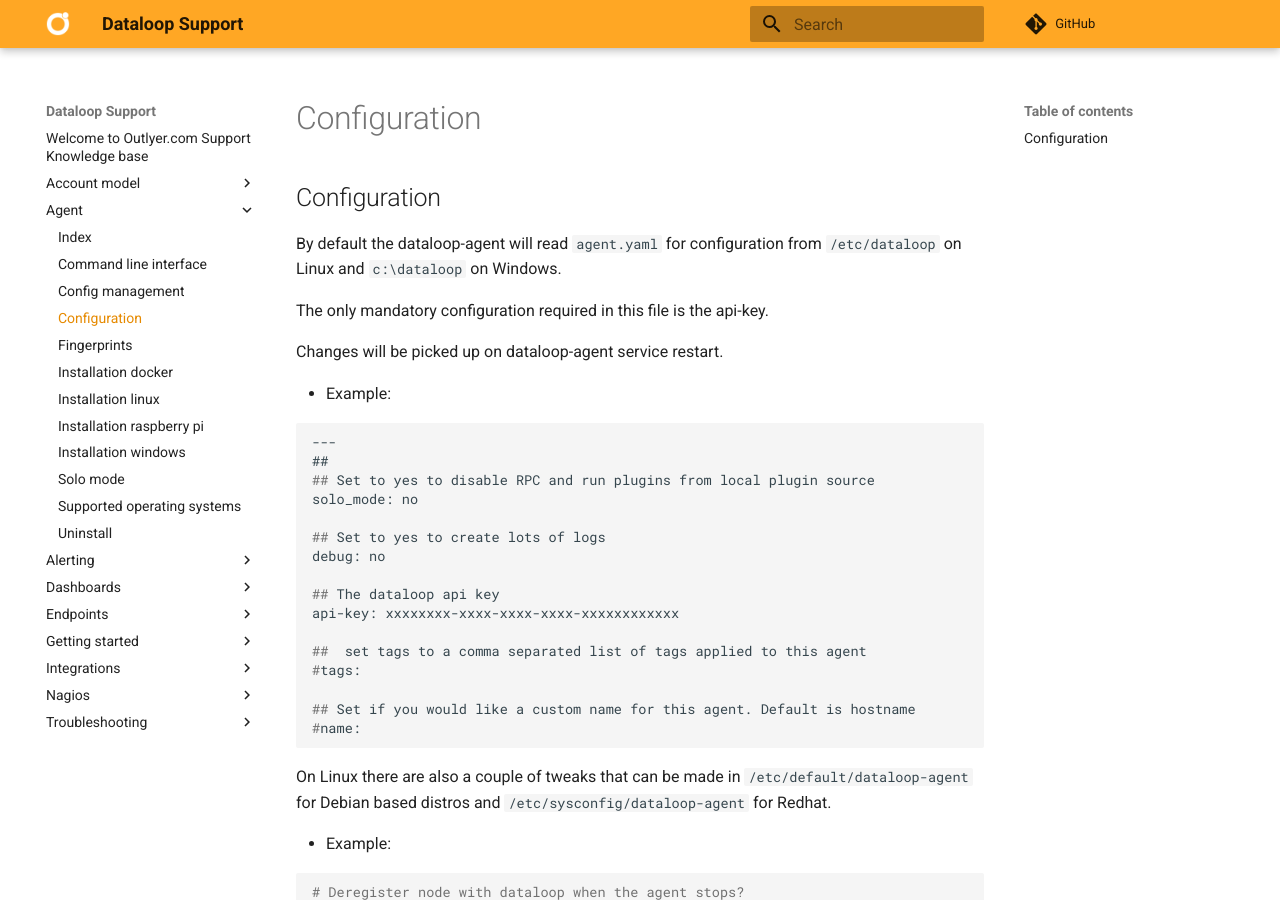
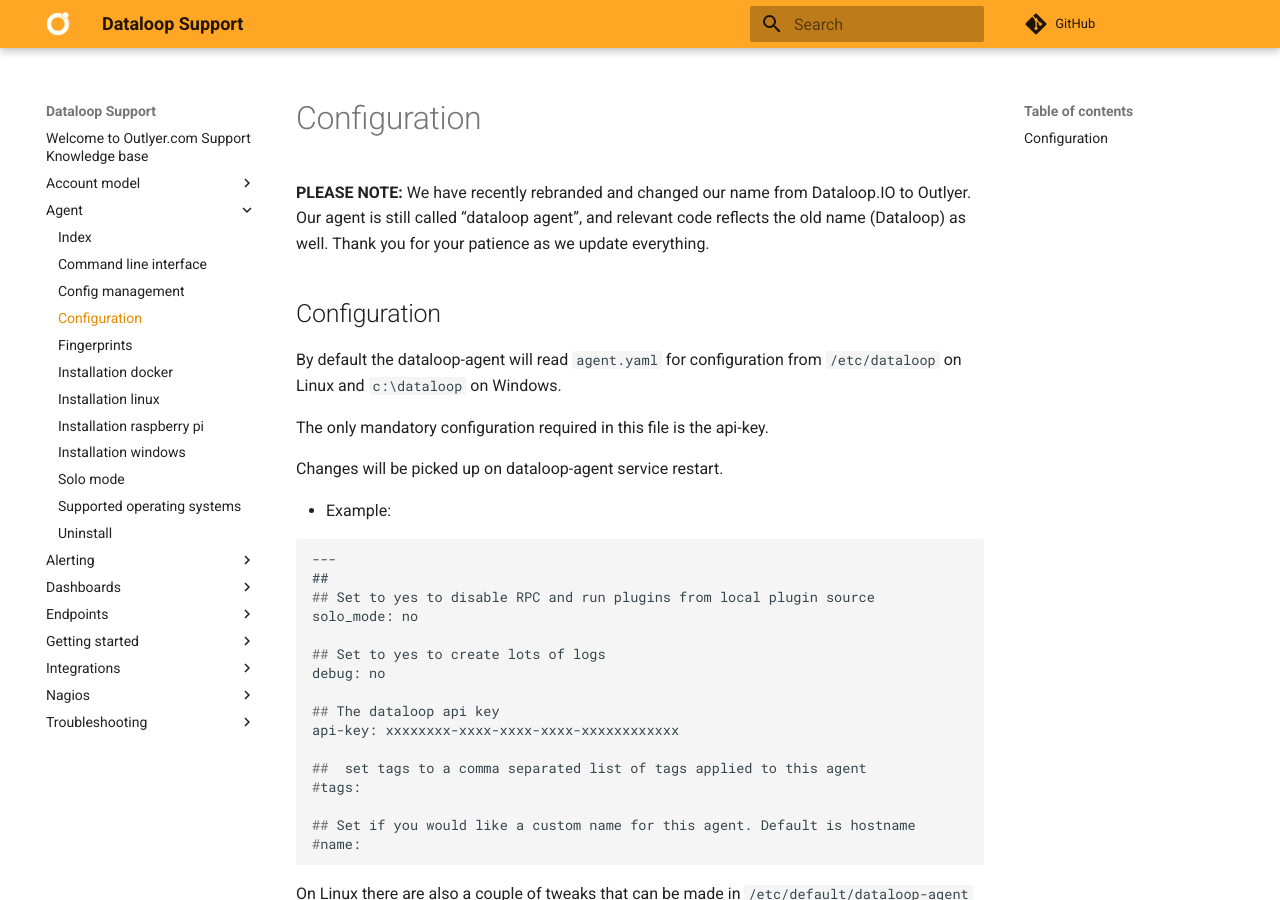
Before and after one commit to dataloop/dataloop-support, an MkDocs documentation site: the page built from docs/agent/configuration.md, in a window 1280 px wide and 900 px high. Built offline with MkDocs 1.6.1 and Material for MkDocs 9.7.7, drawn with Linux system fonts in a browser that asks for light colours; comment, search, counter and statistics services are not loaded.

Commit message:
Update configuration.md
-unsure as to whether to replace Dataloop
-added comment re rebrand above

```diff
--- a/docs/agent/configuration.md
+++ b/docs/agent/configuration.md
@@ -1,3 +1,5 @@
+**PLEASE NOTE:** We have recently rebranded and changed our name from Dataloop.IO to Outlyer. Our agent is still called “dataloop agent”, and relevant code reflects the old name (Dataloop) as well. Thank you for your patience as we update everything.
+
 ## Configuration
 
 
```
